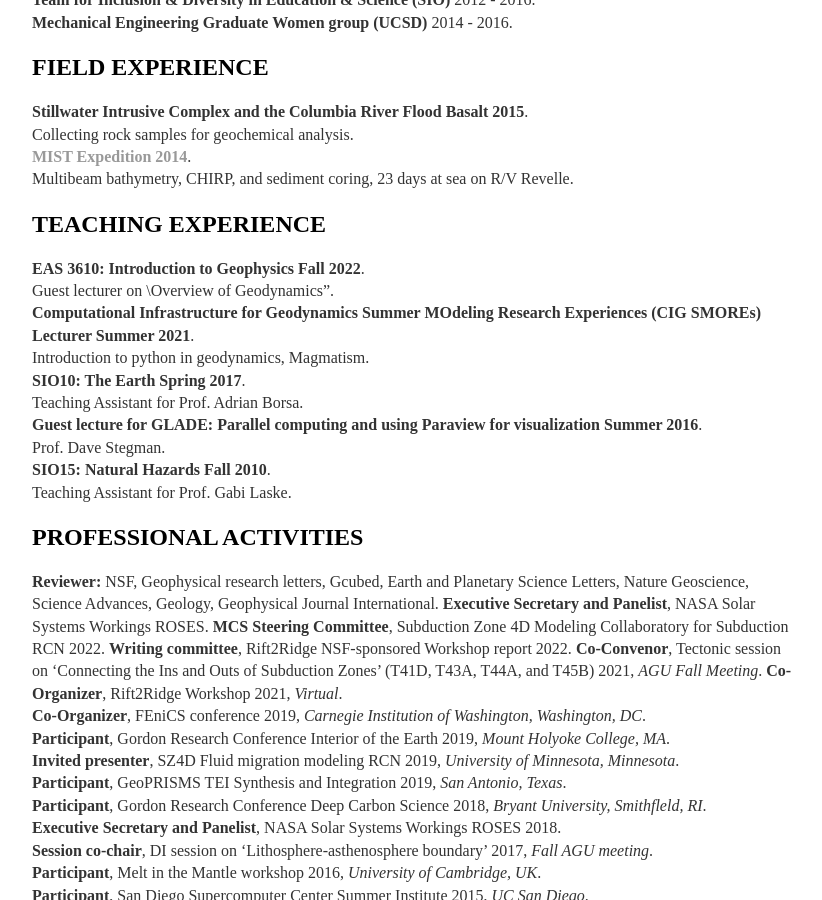
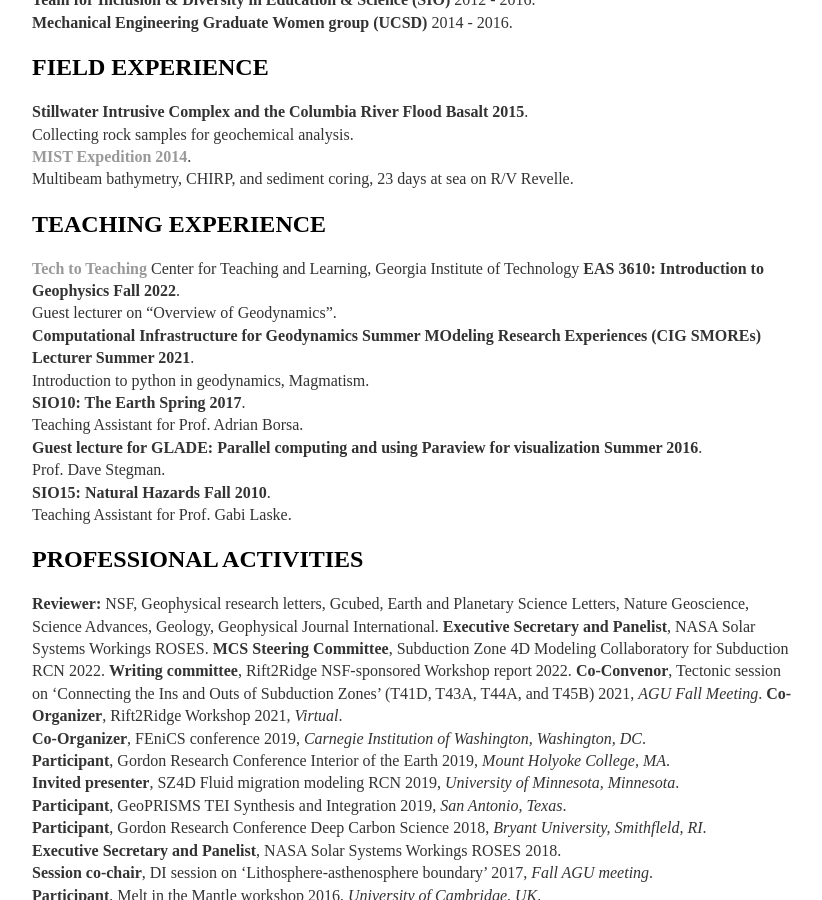
Before and after one commit to joycesim/joycesim.github.io, a Jekyll site: the page built from cv/index.md, in a window 1280 px wide and 900 px high, scrolled down 2925 px. Shown: the whole window, without its empty margins (224-1046 px from the left). Built offline with Jekyll 4.4.1, drawn with Linux system fonts in a browser that asks for light colours.

Commit message:
Update index.md

```diff
--- a/cv/index.md
+++ b/cv/index.md
@@ -111,8 +111,10 @@
 Multibeam bathymetry, CHIRP, and sediment coring, 23 days at sea on R/V Revelle.
 
 ## TEACHING EXPERIENCE
+**[Tech to Teaching](https://ctl.gatech.edu/content/tech-teaching-0)**
+Center for Teaching and Learning, Georgia Institute of Technology
 **EAS 3610: Introduction to Geophysics Fall 2022**.
-Guest lecturer on \Overview of Geodynamics".
+Guest lecturer on "Overview of Geodynamics".
 **Computational Infrastructure for Geodynamics Summer MOdeling Research Experiences (CIG SMOREs) Lecturer Summer 2021**.
 Introduction to python in geodynamics, Magmatism.
 **SIO10: The Earth Spring 2017**.
```
